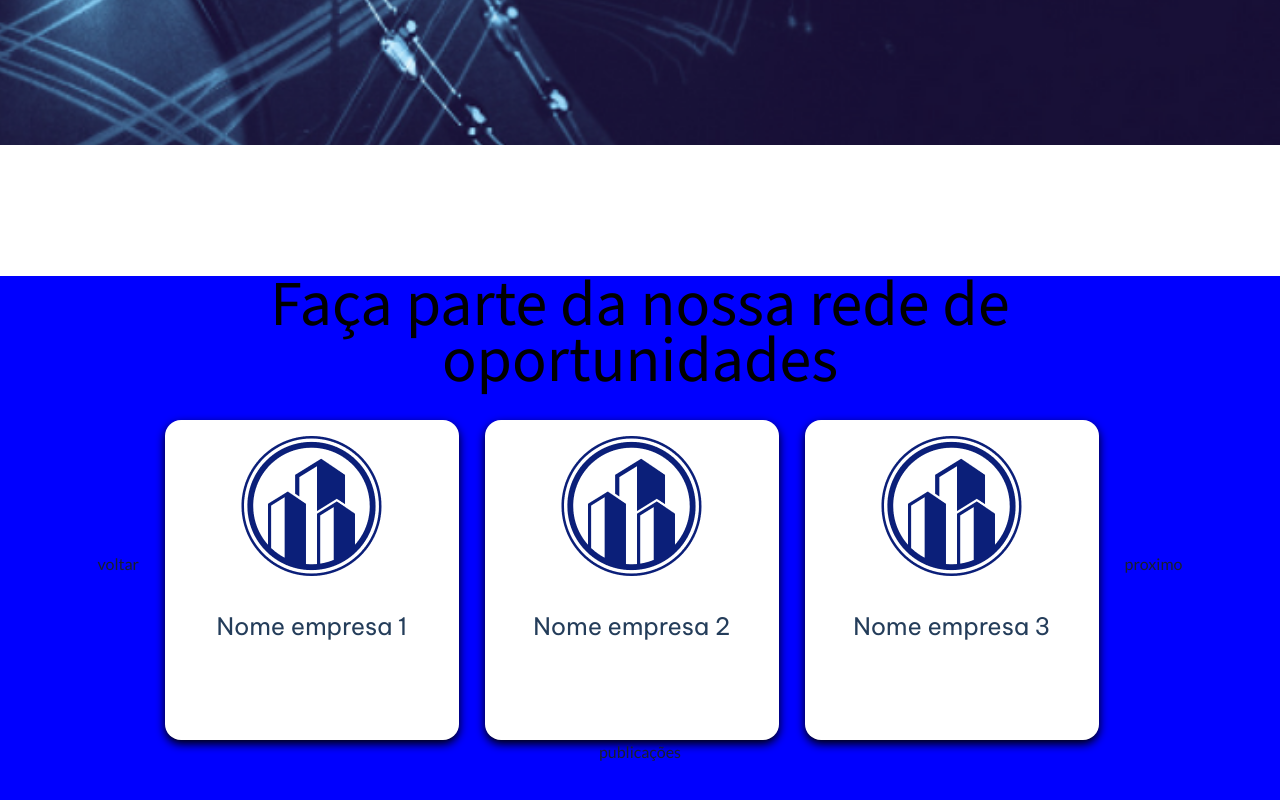
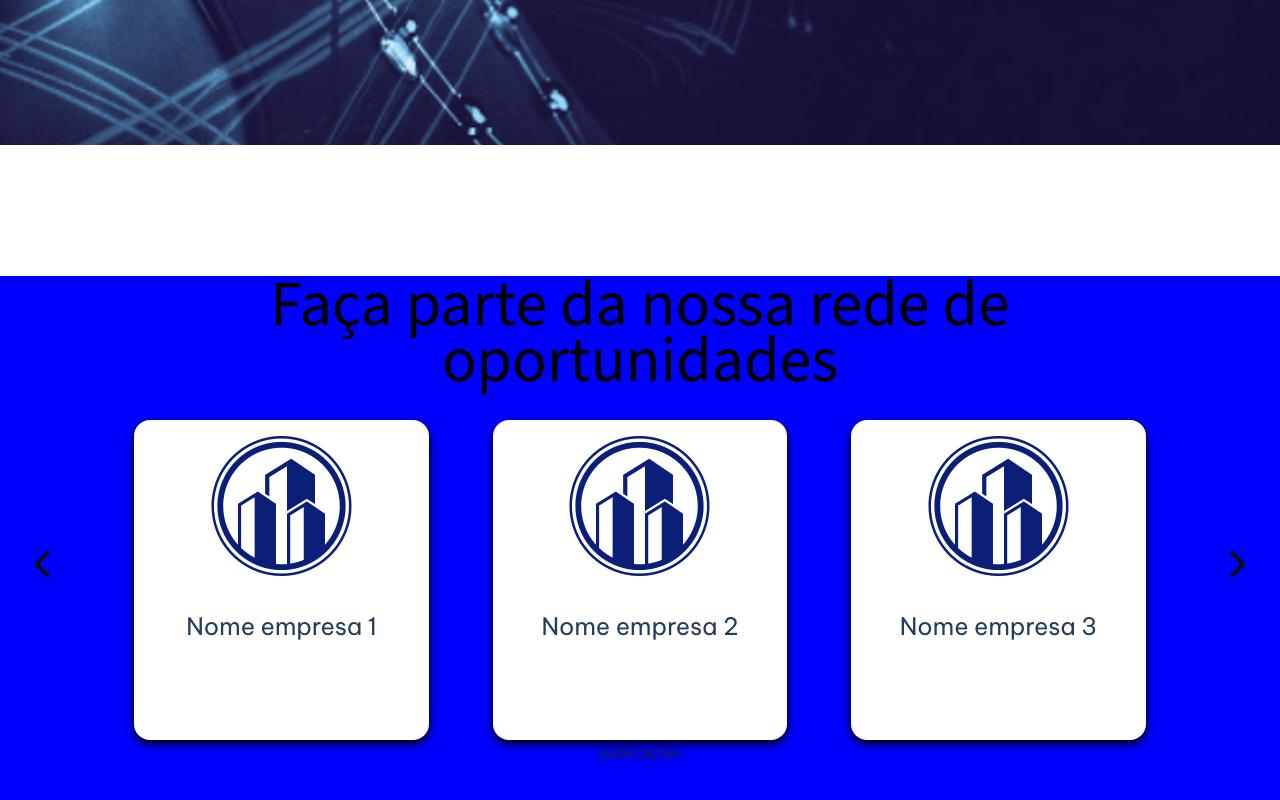
Before and after one commit to midnight1thais/shework, a React (Create React App) app: page / in a window 1280 px wide. Shown: the part 1220-2020 px from the top of the page. Built offline with nearby package versions, Linux system fonts and the light colour scheme.

Commit message:
organizei os card e as setas

```diff
--- a/src/componentes/CompanyCarousel/CompanyCarousel.js
+++ b/src/componentes/CompanyCarousel/CompanyCarousel.js
@@ -1,7 +1,8 @@
 import React, { useState } from "react";
 import CarouselCard from "../CarouselCard/CarouselCard";
 import Logo from "../../assets/LogoCompany.png";
-import { ButtonBack, ButtonNext, ContainerCards, ContainerCarousel } from "./style";
+import { ArrowBack, ArrowNext, ButtonBack, ButtonNext, ContainerCards, ContainerCarousel } from "./style";
+import seta from '../../assets/seta.svg'
 
 function CompanyCarousel() {
   const divs = [
@@ -28,7 +29,9 @@ function CompanyCarousel() {
 
   return (
     <ContainerCarousel>
-      <ButtonBack onClick={handleClickPrev}>voltar</ButtonBack>
+      <ButtonBack onClick={handleClickPrev}>
+        <ArrowBack src={seta} alt=''/>
+      </ButtonBack>
       <ContainerCards>
         {[currentIndex, (currentIndex + 1) % divs.length, (currentIndex + 2) % divs.length].map((cardIndex) => (
           <CarouselCard
@@ -40,7 +43,9 @@ function CompanyCarousel() {
           />
         ))}
       </ContainerCards>
-      <ButtonNext onClick={handleClickNext}>proximo</ButtonNext>
+      <ButtonNext onClick={handleClickNext}>
+        <ArrowNext src={seta} alt=''/>
+      </ButtonNext>
     </ContainerCarousel>
   );
 }
--- a/src/componentes/CompanyCarousel/style.jsx
+++ b/src/componentes/CompanyCarousel/style.jsx
@@ -1,4 +1,5 @@
 import styled from 'styled-components';
+
 
 export const ContainerCarousel = styled.div`
     display: flex;
@@ -6,15 +7,29 @@ export const ContainerCarousel = styled.div`
 `
 
 export const ButtonBack = styled.button`
-    margin-right: 2vw;
+    margin-right: 4vw;
+
+`
+
+export const ArrowBack = styled.img`
+    width: 6vw;
+    height: 6vh;
 `
 
 export const ButtonNext = styled.button`
-    margin-left: 2vw;
+    margin-left: 4vw;
 `
+
+export const ArrowNext = styled.img`
+    width: 6vw;
+    height: 6vh;
+
+    transform: rotate(180deg);
+`
+
 
 export const ContainerCards = styled.div`
     display: flex;
     justify-content: space-between;
-    gap: 2vw;
+    gap: 5vw;
 `
```
